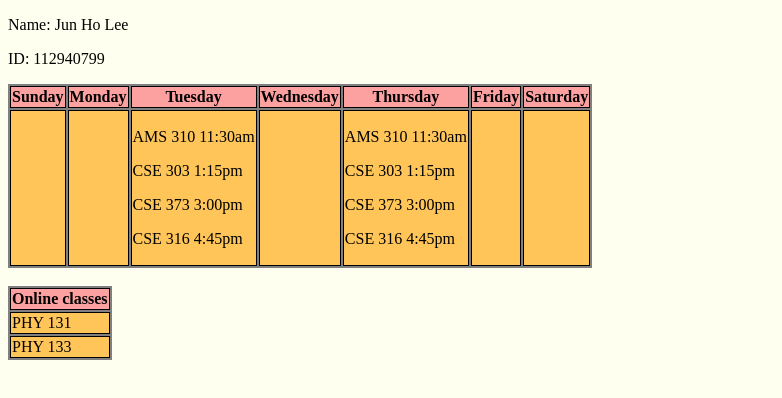
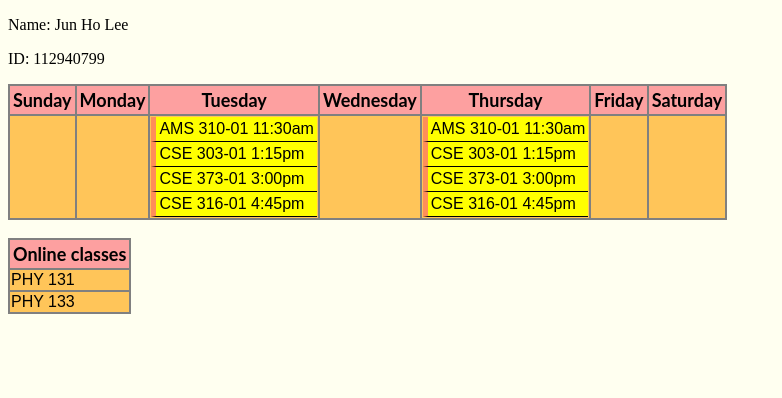
Before and after one commit to JunLee365/Semester-Class-Schedule, a plain HTML site: page index.html in a window 1280 px wide. Shown: the whole page, without its empty margins (0-782 px from the left). Drawn offline with Linux system fonts and the light colour scheme.

Commit message:
HW#1 Update #3
- Made design changes to the schedule table:
1. added borders
2. added padding
- Learned that div and span are different

```diff
--- a/index.html
+++ b/index.html
@@ -10,13 +10,28 @@
         table{
             background-color: gray;
         }
+        /*table th, td{
+
+        }*/
         table th{
-            border: 1px solid black;
             background-color: rgb(253, 160, 160);
+            font-family: 'Lato', sans-serif;
+            text-align: center;
+            font-size: 18px;
+            padding: 3px;
+
         }
         table td{
-            border: 1px solid black;
             background-color: rgb(255, 197, 89);
+            font-family: arial;
+            text-align: left;
+        }
+        table div{
+            /*border-left: 1px solid black;*/
+            background-color: yellow;
+            border-left:5px solid rgb(255, 142, 89);
+            border-bottom: 1px solid black;
+            padding: 3px;
         }
     </style>
 </head>
@@ -24,10 +39,9 @@
     <p>Name: Jun Ho Lee<p>
     <p>ID: 112940799</p>
 
-    <!-- Goal: make a table with the days of the week and classes for each day
-    Sun,    Mon,    Tues,       Wed,    Thurs,      Fri,    Sat
-    blank,  blank,  4 classes,  blank,  4 classes,  blank,  blank-->
-    <table>
+    <!-- table starts here-->
+    <table id = "schedule">
+        <!-- First Row: Days of Week-->
         <tr id = "day">
             <th>Sunday</th>
             <th>Monday</th>
@@ -37,25 +51,29 @@
             <th>Friday</th>
             <th>Saturday</th>
         </tr>
+        <!-- Second Row: Classes for each row-->
         <tr id = "classes">
             <td></td>
             <td></td>
-            <td><p>AMS 310 11:30am</p>
-                <p>CSE 303 1:15pm</p>
-                <p>CSE 373 3:00pm</p>
-                <p>CSE 316 4:45pm</p></td>
+            <td><div>AMS 310-01 11:30am</div>
+                <div>CSE 303-01 1:15pm</div>
+                <div>CSE 373-01 3:00pm</div>
+                <div>CSE 316-01 4:45pm</div></td>
             <td></td>
-            <td><p>AMS 310 11:30am</p>
-                <p>CSE 303 1:15pm</p>
-                <p>CSE 373 3:00pm</p>
-                <p>CSE 316 4:45pm</p></td>
+            <td><div>AMS 310-01 11:30am</div>
+                <div>CSE 303-01 1:15pm</div>
+                <div>CSE 373-01 3:00pm</div>
+                <div>CSE 316-01 4:45pm</div></td>
             <td></td>
             <td></td>
         </tr>
+
+    <!-- Table for online asynchronus class-->
     </table><br>
     <table>
         <tr>
-            <th>Online classes</th></tr>
+            <th>Online classes</th>
+        </tr>
         <tr>
             <td>PHY 131</td>
         </tr>
```
